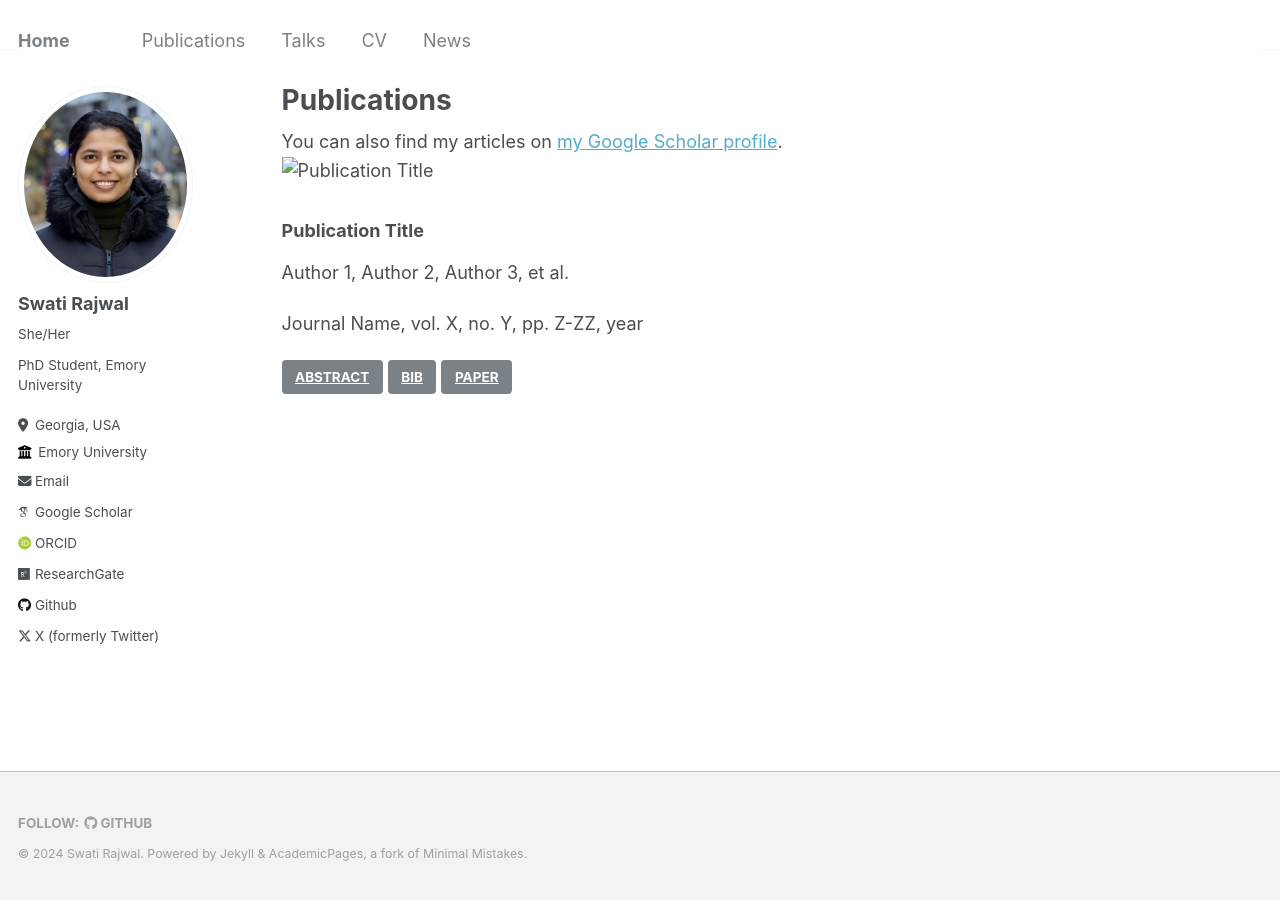
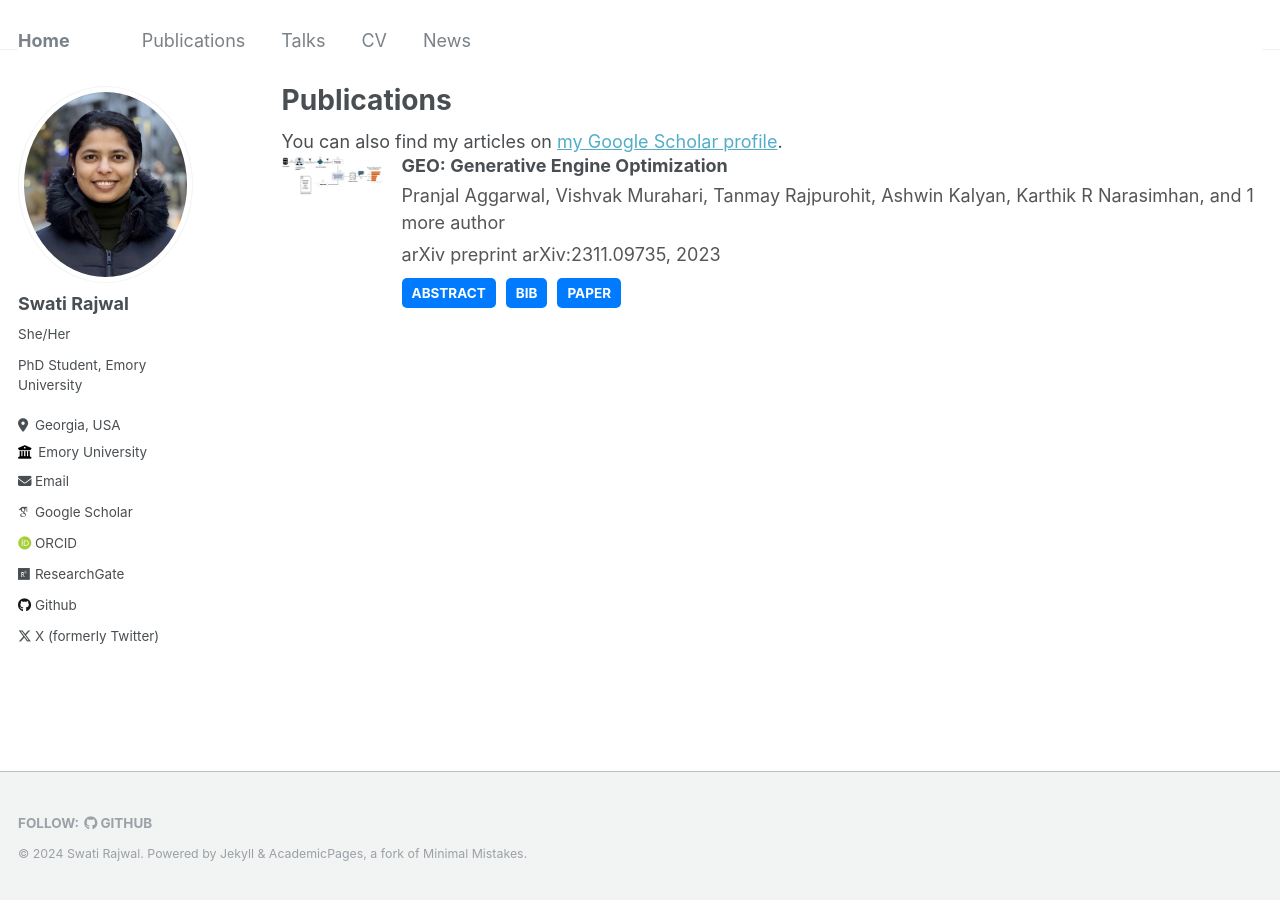
Before and after one commit to swati-rajwal/swati-rajwal.github.io, a Jekyll site: the page built from _pages/publications.md, in a window 1280 px wide. Built offline with Jekyll 4.4.1, drawn with Linux system fonts in a browser that asks for light colours; some web fonts are replaced.

Commit message:
Update publications.md

```diff
--- a/_pages/publications.md
+++ b/_pages/publications.md
@@ -9,18 +9,26 @@ author_profile: true
 <div class="wordwrap">You can also find my articles on <a href="{{ site.author.googlescholar }}" target="_blank">my Google Scholar profile</a>.</div>
 {% endif %}
 
-<div class="publications">
-  <div class="publication-item">
-    <img src="/assets/images/cam_exp.jpg" alt="Publication Title" class="publication-image">
-    <h3 class="publication-title">Publication Title</h3>
-    <p class="publication-authors">Author 1, Author 2, Author 3, et al.</p>
-    <p class="publication-ref">Journal Name, vol. X, no. Y, pp. Z-ZZ, year</p>
-    <div class="publication-buttons">
-      <a href="link-to-abstract" class="btn">ABSTRACT</a>
-      <a href="link-to-bibtex" class="btn">BIB</a>
-      <a href="link-to-paper" class="btn">PAPER</a>
+<div class="publication-list">
+
+  <!-- Publication Entry -->
+  <div class="publication-item" style="display: flex; margin-bottom: 20px;">
+    <!-- Publication Image -->
+    <div class="publication-thumbnail" style="flex: 0 0 100px; /* Fixed size for image */ margin-right: 20px;">
+      <img src="/images/bc_proj.png" alt="Publication Thumbnail" style="width: 100px; height: auto;">
+    </div>
+    <div class="publication-info" style="flex: 1;">
+      <h3 style="margin: 0;">GEO: Generative Engine Optimization</h3>
+      <p style="margin: 5px 0; color: #555;">Pranjal Aggarwal, Vishvak Murahari, Tanmay Rajpurohit, Ashwin Kalyan, Karthik R Narasimhan, and 1 more author</p>
+      <p style="margin: 5px 0; color: #555;">arXiv preprint arXiv:2311.09735, 2023</p>
+      <div class="publication-buttons" style="margin-top: 10px;">
+        <a href="link-to-abstract" class="btn" style="text-decoration: none; background-color: #007bff; color: white; padding: 5px 10px; border-radius: 5px; display: inline-block; margin-right: 5px;">ABSTRACT</a>
+        <a href="link-to-bibtex" class="btn" style="text-decoration: none; background-color: #007bff; color: white; padding: 5px 10px; border-radius: 5px; display: inline-block; margin-right: 5px;">BIB</a>
+        <a href="link-to-paper" class="btn" style="text-decoration: none; background-color: #007bff; color: white; padding: 5px 10px; border-radius: 5px; display: inline-block;">PAPER</a>
+      </div>
     </div>
   </div>
 
   <!-- Repeat for each publication -->
+
 </div>
```
